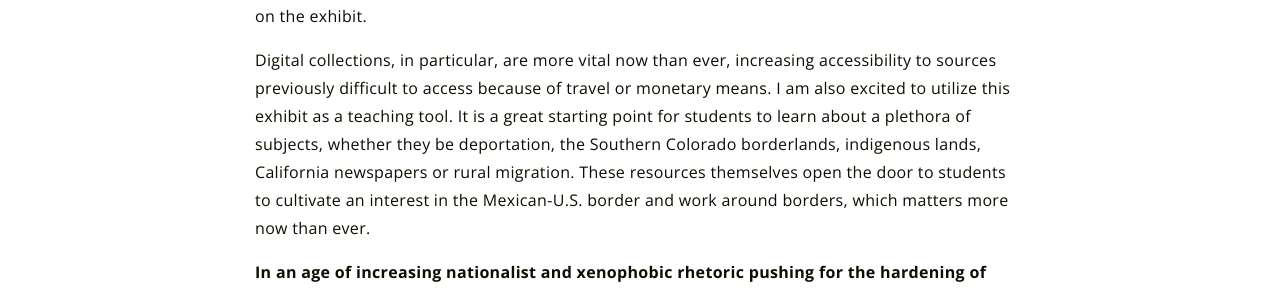
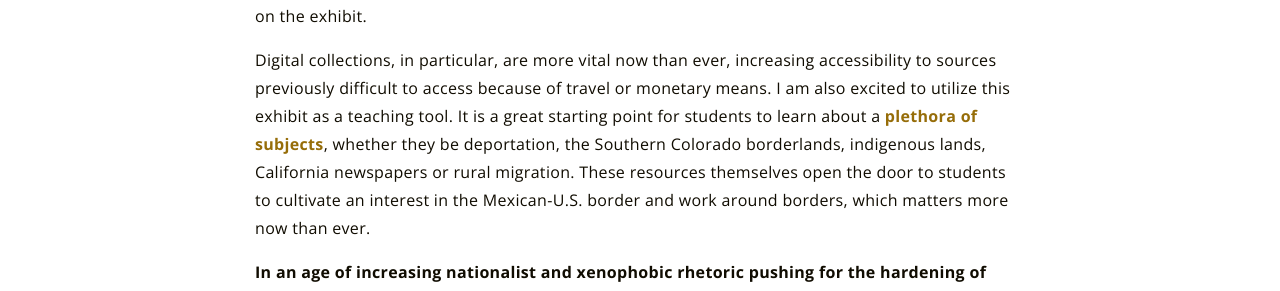
Before and after one commit to unitedfronteras/ufexhibition_mexusa, a Jekyll site: the page built from _reflections/ellstrand.md, in a window 1280 px wide. Shown: the part 584-875 px from the top of the page. Built offline with Jekyll 4.4.1, drawn with Linux system fonts in a browser that asks for light colours; part of the change alters nothing that is shown.

```diff
--- a/_reflections/ellstrand.md
+++ b/_reflections/ellstrand.md
@@ -10,6 +10,6 @@ Borders in North America have changed and transformed over the course of centuri
 
 The exhibit highlights projects relating to history, literature, art, migration and more. Whereas some projects are more academic in focus, others encourage wide audiences who want to learn more about the border. As a historian of twentieth century transnational U.S.-Mexican history, I am looking forward to engaging with this exhibit as a place to encounter more sources of information. Although I was aware of some sites, I did not knew about the large majority of resources featured on the exhibit.
 
-Digital collections, in particular, are more vital now than ever, increasing accessibility to sources previously difficult to access because of travel or monetary means. I am also excited to utilize this exhibit as a teaching tool. It is a great starting point for students to learn about a plethora of subjects, whether they be deportation, the Southern Colorado borderlands, indigenous lands, California newspapers or rural migration. These resources themselves open the door to students to cultivate an interest in the Mexican-U.S. border and work around borders, which matters more now than ever.
+Digital collections, in particular, are more vital now than ever, increasing accessibility to sources previously difficult to access because of travel or monetary means. I am also excited to utilize this exhibit as a teaching tool. It is a great starting point for students to learn about a [plethora of subjects](https://unitedfronteras.github.io/ufexhibition_mexusa/search/), whether they be deportation, the Southern Colorado borderlands, indigenous lands, California newspapers or rural migration. These resources themselves open the door to students to cultivate an interest in the Mexican-U.S. border and work around borders, which matters more now than ever.
 
 **In an age of increasing nationalist and xenophobic rhetoric pushing for the hardening of borders, it is our duty as scholars to demonstrate the contested nature of boundaries more than ever, as it is stated in [*United Fronteras*](https://unitedfronteras.github.io/about/), and through its "Mexico-United States exhibit", that does just that.**
```
